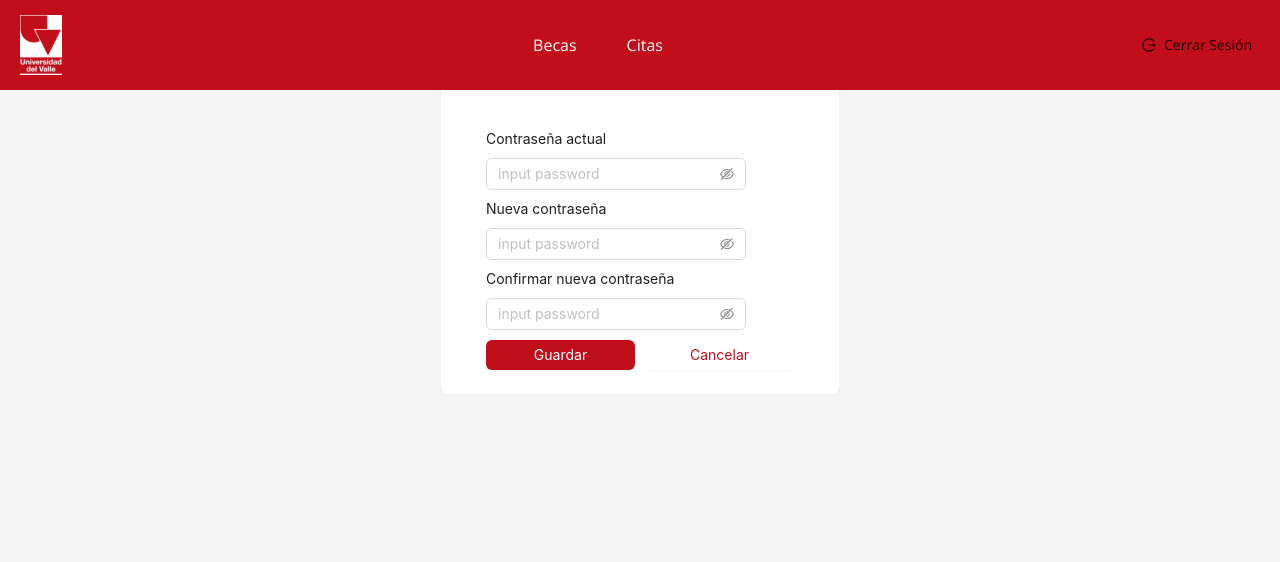
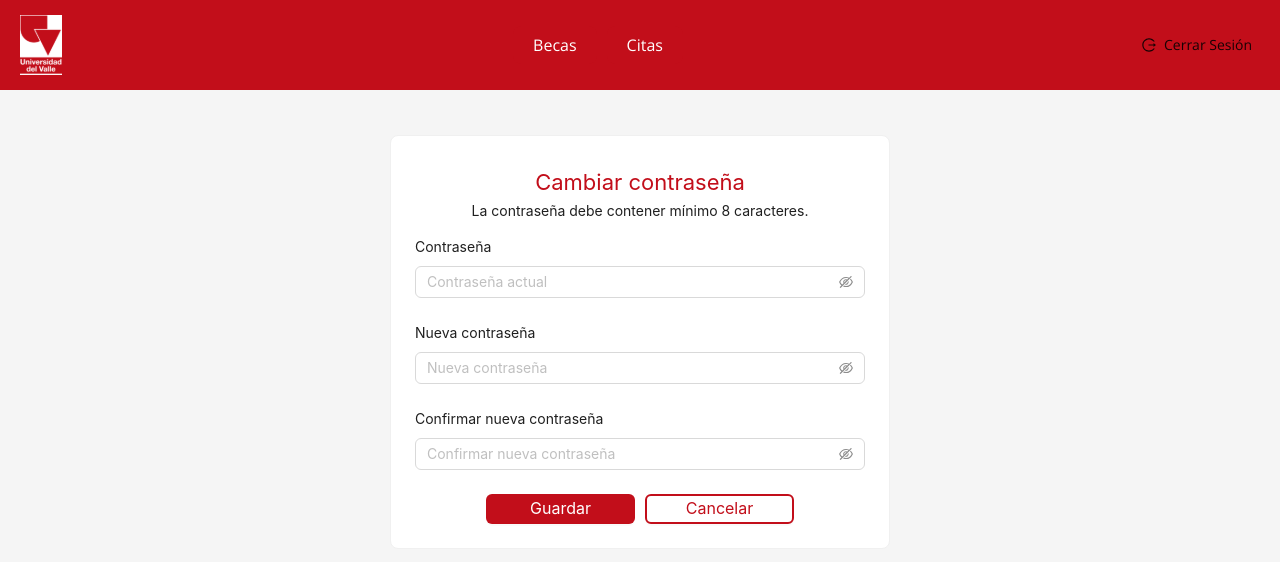
Before and after one commit to marlonEZZ-Dev/buclic-Bu-Frontend, a React (Vite) app: page /cambiarContrasena in a window 1280 px wide. Shown: the top 562 px of the page. Built offline with nearby package versions, Linux system fonts and the light colour scheme.

Commit message:
Organización de estilos

```diff
--- a/src/pages/student/Appointments.jsx
+++ b/src/pages/student/Appointments.jsx
@@ -1,49 +1,67 @@
 import React from 'react';
 import TopNavbar from '../../components/TopNavbar';
 import AppointmentMenu from '../../components/global/AppointmentMenu';
-
 
 const Appointments = () => {
   return (
     <>
       <TopNavbar />
-      <div style={{ display: 'flex', marginTop: '100px', alignContent:'center', width: '100%' }}>
-      <h1 className="text-xl font-bold #C20E1A">Área de citas</h1>
 
-      </div>
+      {/* Contenido principal */}
+      <main style={{ marginTop: '100px', padding: '0 20px' }}>
 
+        {/* Título principal */}
+        <header>
+          <h1 className="text-xl font-bold" style={{ color: '#C20E1A', textAlign: 'center' }}>Área de citas</h1>
+        </header>
 
-      <div style={{ display: 'flex', marginTop: '9px', justifyContent: 'space-between', width: '100%' }}>
+        {/* Sección de opciones de citas */}
+        <section style={{ display: 'flex', justifyContent: 'space-between', marginTop: '20px', flexWrap: 'wrap' }}>
+
+          {/* Opción 1: Psicología */}
+          <article>
             <AppointmentMenu
               image="https://os.alipayobjects.com/rmsportal/QBnOOoLaAfKPirc.png" // Cambia la URL según necesites
               title="Psicología"
               style={{
-            backgroundColor: 'white', // Fondo azul
-            borderRadius: '2px', // Bordes de 8px
+                backgroundColor: 'white', // Fondo blanco
+                borderRadius: '8px', // Bordes redondeados
                 width: '329px',
+                marginBottom: '20px', // Espacio entre las tarjetas en pantallas pequeñas
               }}
             />
+          </article>
 
+          {/* Opción 2: Enfermería - Médico general */}
+          <article>
             <AppointmentMenu
               image="https://os.alipayobjects.com/rmsportal/QBnOOoLaAfKPirc.png" // Cambia la URL según necesites
               title="Enfermería - Médico general"
               style={{
-            backgroundColor: 'white', // Fondo azul
-            borderRadius: '2px', // Bordes de 8px
+                backgroundColor: 'white', // Fondo blanco
+                borderRadius: '8px', // Bordes redondeados
                 width: '329px',
+                marginBottom: '20px',
               }}
             />
+          </article>
 
+          {/* Opción 3: Odontología */}
+          <article>
             <AppointmentMenu
               image="https://os.alipayobjects.com/rmsportal/QBnOOoLaAfKPirc.png" // Cambia la URL según necesites
               title="Odontología"
               style={{
-            backgroundColor: 'white', // Fondo azul
-            borderRadius: '2px', // Bordes de 8px
+                backgroundColor: 'white',
+                borderRadius: '8px',
                 width: '329px',
+                marginBottom: '20px',
               }}
             />
-      </div>
+          </article>
+
+        </section>
+      </main>
     </>
   );
 };
--- a/src/pages/student/Becas.jsx
+++ b/src/pages/student/Becas.jsx
@@ -20,7 +20,8 @@ const Becas = () => {
   return (
     <>
       <TopNavbar />
-      <div className="becas-section">
+      <main className="becas-section" style={{ marginTop: '100px' }}>
+
         <h1 className="text-xl font-bold">Becas de Alimentación</h1>
         <p className="text-md">Nota: La beca de alimentación finaliza el 09 de diciembre.</p>
 
@@ -37,46 +38,26 @@ const Becas = () => {
 
           {/* Botones "Reservar" y "Cancelar reserva" */}
           <div style={{ display: 'flex', justifyContent: 'center', gap: '10px', marginTop: '10px' }}>
+            {/* Botón Guardar */}
             <Button
-              type="primary"
-              style={{
-                backgroundColor: '#C20E1A',
-                color: '#FFFFFF',
-                border: 'none',
-                height: '30px',
-                width: '90px',
-              }}
-              onMouseEnter={(e) => {
-                e.currentTarget.style.backgroundColor = '#841F1C';
-              }}
-              onMouseLeave={(e) => {
-                e.currentTarget.style.backgroundColor = '#C20E1A';
-              }}
+                type="default"
+                htmlType="submit"
+                className="button-save"
               >
                 Reservar
               </Button>
 
+              {/* Botón Cancelar */}
               <Button
                 type="default"
-              style={{
-                backgroundColor: '#C20E1A',
-                color: '#FFFFFF',
-                border: 'none',
-                height: '30px',
-                width: '149px',
-              }}
-              onMouseEnter={(e) => {
-                e.currentTarget.style.backgroundColor = '#841F1C';
-              }}
-              onMouseLeave={(e) => {
-                e.currentTarget.style.backgroundColor = '#C20E1A';
-              }}
+                htmlType="reset"
+                className="button-cancel"
               >
                 Cancelar reserva
               </Button>
           </div>
         </MenuBecas>
-      </div>
+      </main>
     </>
   );
 };
--- a/src/pages/student/ChangePassword.jsx
+++ b/src/pages/student/ChangePassword.jsx
@@ -1,91 +1,79 @@
-import React from 'react'; // Importar React
-import TopNavbar from '../../components/TopNavbar'; // Importar el componente de navegación
-import { Card, Flex, Input, Space, Button } from 'antd'; // Importa todos los componentes necesarios de 'antd'
-
+import React from 'react';
+import TopNavbar from '../../components/TopNavbar';
+import { Card, Space, Button, Form, Input } from 'antd';
 
 const ChangePassword = () => {
   return (
     <>
       <TopNavbar />
+
+      {/* Contenido principal */}
+      <main style={{ marginTop: '100px', padding: '0 20px', display: 'flex', justifyContent: 'center' }}>
+
         <Card
           bordered={true}
           style={{
-          width: '400px',
-          marginTop: '110px',
+              width: '500px',
+              marginTop: '100px',
               margin: '3px auto',
               justifyContent: 'center',
-          display: 'flex',
-          flexDirection: 'column', // Asegúrate de que los elementos se coloquen en columna
-          alignItems: 'center', // Centra horizontalmente
-          justifyContent: 'center', // Centra verticalmente
-
           }}
         >
 
-        <Space style={{ marginTop: '8px' }}>
-          <h1 style={{ margin: 0, fontSize: 19 }}>Cambiar contraseña</h1>
+          {/* Título */}
+          <Space style={{ marginTop: '5px',alignItems: 'center' }}>
+          <h1 className="titleCard">Cambiar contraseña</h1>
           </Space>
 
 
-        <Space direction="vertical" style={{ marginTop: '30px', display: 'flex', alignItems: 'flex-start' }} >
+          <p>La contraseña debe contener mínimo 8 caracteres.</p>
 
-          <label style={{ width: '100%' }}>Contraseña actual</label>
-          <Input.Password placeholder="input password" />
+          {/* Formulario de cambio de contraseña */}
+          <Form layout="vertical" style={{ marginTop: '8px' }} >
 
-          <label style={{ width: '100%' }}>Nueva contraseña</label>
-          <Input.Password placeholder="input password" />
+              {/* Campo Contraseña actual */}
+              <Form.Item label="Contraseña">
+                <Input.Password id="current-password" placeholder="Contraseña actual" />
+              </Form.Item>
 
-          <label style={{ width: '100%' }}>Confirmar nueva contraseña</label>
-          <Input.Password placeholder="input password" />
+              {/* Campo Nueva contraseña */}
+              <Form.Item label="Nueva contraseña">
+                <Input.Password id="current-password" placeholder="Nueva contraseña" />
+              </Form.Item>
 
-        </Space>
+              {/* Campo Confirmar nueva contraseña */}
+              <Form.Item label="Confirmar nueva contraseña">
+                <Input.Password id="current-password" placeholder="Confirmar nueva contraseña" />
+              </Form.Item>
 
-        <div style={{ display: 'flex', justifyContent: 'center', gap: '10px', marginTop: '10px' }}>
+
+
+            {/* Botones */}
+            <div style={{ display: 'flex', justifyContent: 'center', gap: '10px', marginTop: '20px' }}>
+
+              {/* Botón Guardar */}
               <Button
                 type="default"
-            style={{
-              backgroundColor: '#C20E1A',
-              color: '#FFFFFF',
-              border: 'none',
-              height: '30px',
-              width: '149px',
-            }}
-            onMouseEnter={(e) => {
-              e.currentTarget.style.backgroundColor = '#841F1C';
-            }}
-            onMouseLeave={(e) => {
-              e.currentTarget.style.backgroundColor = '#C20E1A';
-            }}
+                htmlType="submit"
+                className="button-save"
               >
                 Guardar
               </Button>
 
+              {/* Botón Cancelar */}
               <Button
                 type="default"
-            style={{
-              backgroundColor: '#FFFFFF', // Cambia a blanco
-              color: '#C20E1A', // Color del texto rojo
-              border: 'none', // Elimina el borde
-              height: '30px',
-              width: '149px',
-              marginTop: '80 px',
-              transition: 'background-color 0.3s, color 0.3s', // Transición suave
-            }}
-            onMouseEnter={(e) => {
-              e.currentTarget.style.backgroundColor = '#841F1C'; // Cambia a rojo oscuro
-              e.currentTarget.style.color = '#FFFFFF'; // Cambia el texto a blanco
-            }}
-            onMouseLeave={(e) => {
-              e.currentTarget.style.backgroundColor = '#FFFFFF'; // Vuelve a blanco
-              e.currentTarget.style.color = '#C20E1A'; // Vuelve el texto a rojo
-            }}
+                htmlType="reset"
+                className="button-cancel"
               >
                 Cancelar
               </Button>
 
             </div>
+          </Form>
 
-      </Card >
+        </Card>
+      </main>
     </>
   );
 };
--- a/src/pages/student/Settings.jsx
+++ b/src/pages/student/Settings.jsx
@@ -1,8 +1,7 @@
 import React, { useState } from 'react';
 import TopNavbar from '../../components/TopNavbar';
-import { Card, Button, Form, Input, Flex  } from 'antd';
-import { SolutionOutlined } from '@ant-design/icons';
-import { Avatar, Space } from 'antd';
+import { Card, Button, Form, Input, Flex } from 'antd';
+import { Space } from 'antd';
 
 const Settings = () => {
 
@@ -10,23 +9,24 @@ const Settings = () => {
         <>
 
             <TopNavbar />
+            <main style={{ marginTop: '100px', padding: '0 20px', display: 'flex', justifyContent: 'center' }}>
                 <Card
                     bordered={true}
                     style={{
-                    width: '600px',
+                        width: '500px',
                         marginTop: '100px',
                         margin: '3px auto',
                         justifyContent: 'center',
                     }}
                 >
-                <Space style={{ marginTop: '8px', display: 'flex', alignItems: 'center' }}>
-                    <Avatar size={64} shape="circle" style={{ backgroundColor: 'transparent' }}>
-                        <SolutionOutlined style={{ fontSize: '30px', color: 'black' }} />
-                    </Avatar>
-                    <h1 style={{  margin: 0, fontSize: 19 }}>Perfil</h1>
+                    <Space style={{ marginTop: '5px', alignItems: 'center' }}>
+                        <h1 className="titleCard">Perfil</h1>
                     </Space>
 
-                <Form layout="vertical" style={{ marginTop: '2px' }} >
+
+                    <p>¡Bienvenido a tu perfil! Aquí puedes ver y actualizar tu contraseña.</p>
+
+                    <Form layout="vertical" style={{ marginTop: '8px' }} >
                         <Form.Item label="Nombres">
                             <Input placeholder="input placeholder" disabled />
                         </Form.Item>
@@ -40,16 +40,14 @@ const Settings = () => {
                             <Input placeholder="input placeholder" disabled />
                         </Form.Item>
 
-                    <Flex gap="small" wrap>
+                        <Flex gap="small" wrap >
                             <Button type="text">Cambiar contraseña</Button>
                         </Flex>
 
-                    <Form.Item>
-                        <Button type="primary">x</Button>
-                    </Form.Item>
 
                     </Form>
                 </Card >
+            </main>
         </>
     );
 };
```
Lines whose indentation alone changed are shown as unchanged.
